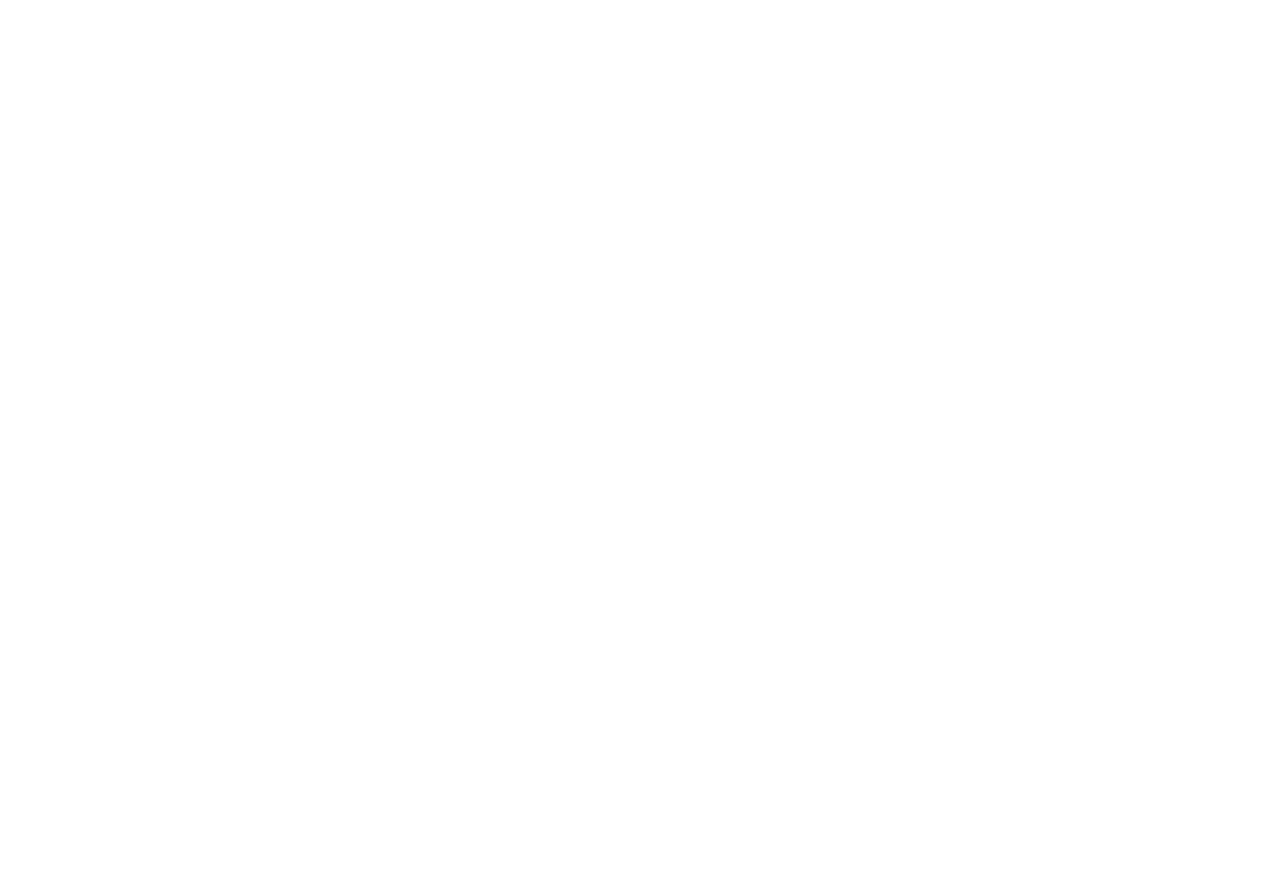
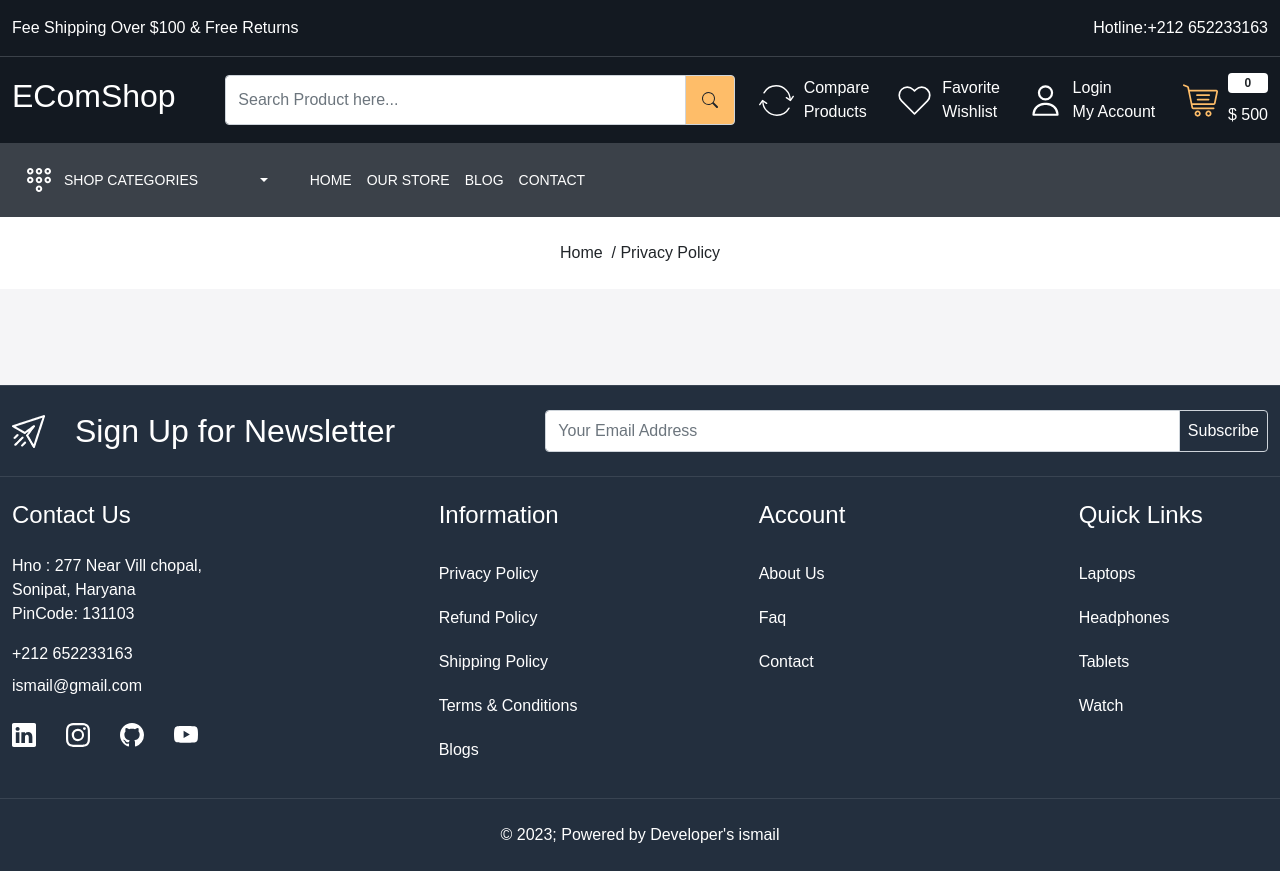
Before and after one commit to ismail-safha/MERN_ECOM_UI_BACK_END_DASHBORD, a React (Vite) app: page /privacy-policy in a window 1280 px wide. Before the commit this address had no page. Before the commit the page ends 800 px from the top, so only its background shows below. Built offline with nearby package versions, Linux system fonts and the light colour scheme.

Commit message:
privacy-policy page ui

```diff
--- a/src/App.jsx
+++ b/src/App.jsx
@@ -12,6 +12,7 @@
 import Forgotpassword from "./pages/Forgotpassword";
 import Signup from "./pages/Signup";
 import Resetpassword from "./pages/Resetpassword";
+import PrivacyPolicy from "./pages/PrivacyPolicy";
 
 function App() {
   return (
@@ -30,6 +31,7 @@
             <Route path="forgot-password" element={<Forgotpassword />} />
             <Route path="signup" element={<Signup />} />
             <Route path="reset-password" element={<Resetpassword />} />
+            <Route path="privacy-policy" element={<PrivacyPolicy />} />
           </Route>
         </Routes>
       </BrowserRouter>
--- /dev/null
+++ b/src/pages/PrivacyPolicy.jsx
@@ -0,0 +1,22 @@
+import BreadCrumb from "../components/BreadCrumb";
+import Meta from "../components/Meta";
+
+const PrivacyPolicy = () => {
+  return (
+    <>
+      <Meta title={"Privacy Policy"} />
+      <BreadCrumb title="Privacy Policy" />
+      <section className="policy-wrapper py-5 home-wrapper-2">
+        <div className="container-xxl">
+          <div className="row">
+            <div className="col-12">
+              <div className="policy"></div>
+            </div>
+          </div>
+        </div>
+      </section>
+    </>
+  );
+};
+
+export default PrivacyPolicy;
```
Also changed, not shown: 1 other file (tests, documents, lock files or other folders).
